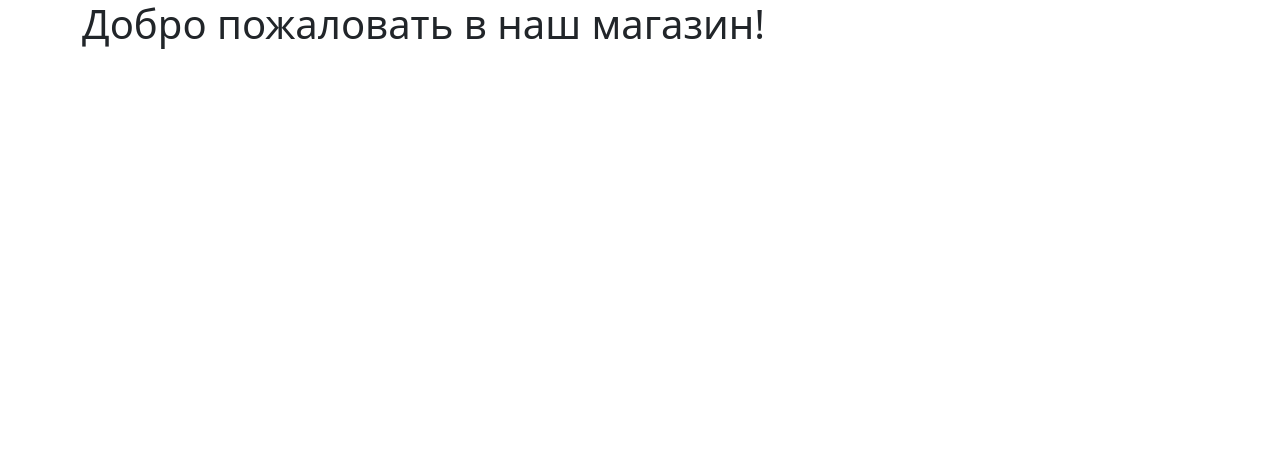
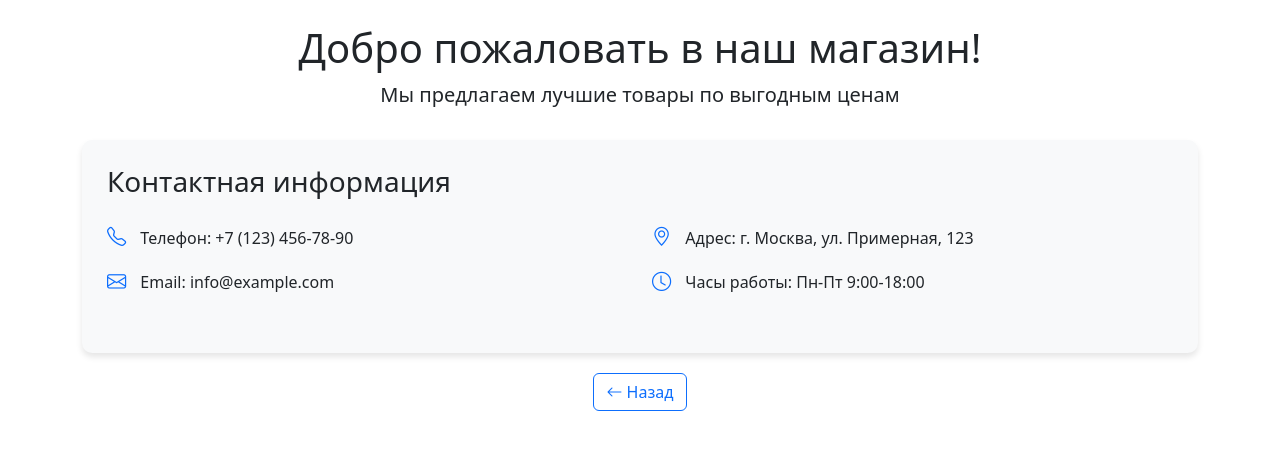
Before and after one commit to Shegol164/my_online_store, a Django app: template catalog/templates/catalog/contacts.html in a window 1280 px wide. Shown: the top 450 px of the page. Run offline with Django 5.2, Linux system fonts and the light colour scheme; the template is opened without the code that fills it, so the values that code supplies are empty.

Commit message:
Добавлениение base.html,contacts.html,home.html,header.html,header.html

```diff
--- a/catalog/templates/catalog/contacts.html
+++ b/catalog/templates/catalog/contacts.html
@@ -1,14 +1,61 @@
 <!DOCTYPE html>
-<html lang="en">
+<html lang="ru">
 <head>
     <meta charset="UTF-8">
     <meta name="viewport" content="width=device-width, initial-scale=1.0">
     <title>Главная</title>
     <link href="https://cdn.jsdelivr.net/npm/bootstrap@5.3.0/dist/css/bootstrap.min.css" rel="stylesheet">
+    <style>
+        .business-card {
+            background-color: #f8f9fa;
+            border-radius: 10px;
+            box-shadow: 0 4px 6px rgba(0,0,0,0.1);
+            padding: 25px;
+            margin-top: 30px;
+        }
+        .contact-icon {
+            font-size: 1.2rem;
+            margin-right: 10px;
+            color: #0d6efd;
+        }
+        .back-btn {
+            margin-top: 20px;
+        }
+    </style>
 </head>
 <body>
-    <div class="container">
-        <h1>Добро пожаловать в наш магазин!</h1>
+    <div class="container py-4">
+        <div class="text-center mb-4">
+            <h1>Добро пожаловать в наш магазин!</h1>
+            <p class="lead">Мы предлагаем лучшие товары по выгодным ценам</p>
+        </div>
+
+        <!-- Визитная карточка -->
+        <div class="business-card">
+            <h3 class="mb-4">Контактная информация</h3>
+            <div class="row">
+                <div class="col-md-6 mb-3">
+                    <p><i class="bi bi-telephone contact-icon"></i> Телефон: +7 (123) 456-78-90</p>
+                    <p><i class="bi bi-envelope contact-icon"></i> Email: info@example.com</p>
+                </div>
+                <div class="col-md-6 mb-3">
+                    <p><i class="bi bi-geo-alt contact-icon"></i> Адрес: г. Москва, ул. Примерная, 123</p>
+                    <p><i class="bi bi-clock contact-icon"></i> Часы работы: Пн-Пт 9:00-18:00</p>
+                </div>
+            </div>
+        </div>
+
+        <!-- Кнопка назад -->
+        <div class="text-center back-btn">
+            <a href="#" class="btn btn-outline-primary" onclick="history.back()">
+                <i class="bi bi-arrow-left"></i> Назад
+            </a>
+        </div>
     </div>
+
+    <!-- Подключение Bootstrap Icons -->
+    <link rel="stylesheet" href="https://cdn.jsdelivr.net/npm/bootstrap-icons@1.10.0/font/bootstrap-icons.css">
+    <!-- Подключение Bootstrap JS -->
+    <script src="https://cdn.jsdelivr.net/npm/bootstrap@5.3.0/dist/js/bootstrap.bundle.min.js"></script>
 </body>
 </html>
```
Also changed, not shown: catalog/templates/catalog/base.html (added, +40 -0 lines), catalog/templates/catalog/home.html (+50 -14 lines), catalog/templates/catalog/includes/header.html (added, +15 -0 lines), catalog/templates/catalog/product_detail.html (added, +25 -0 lines).
